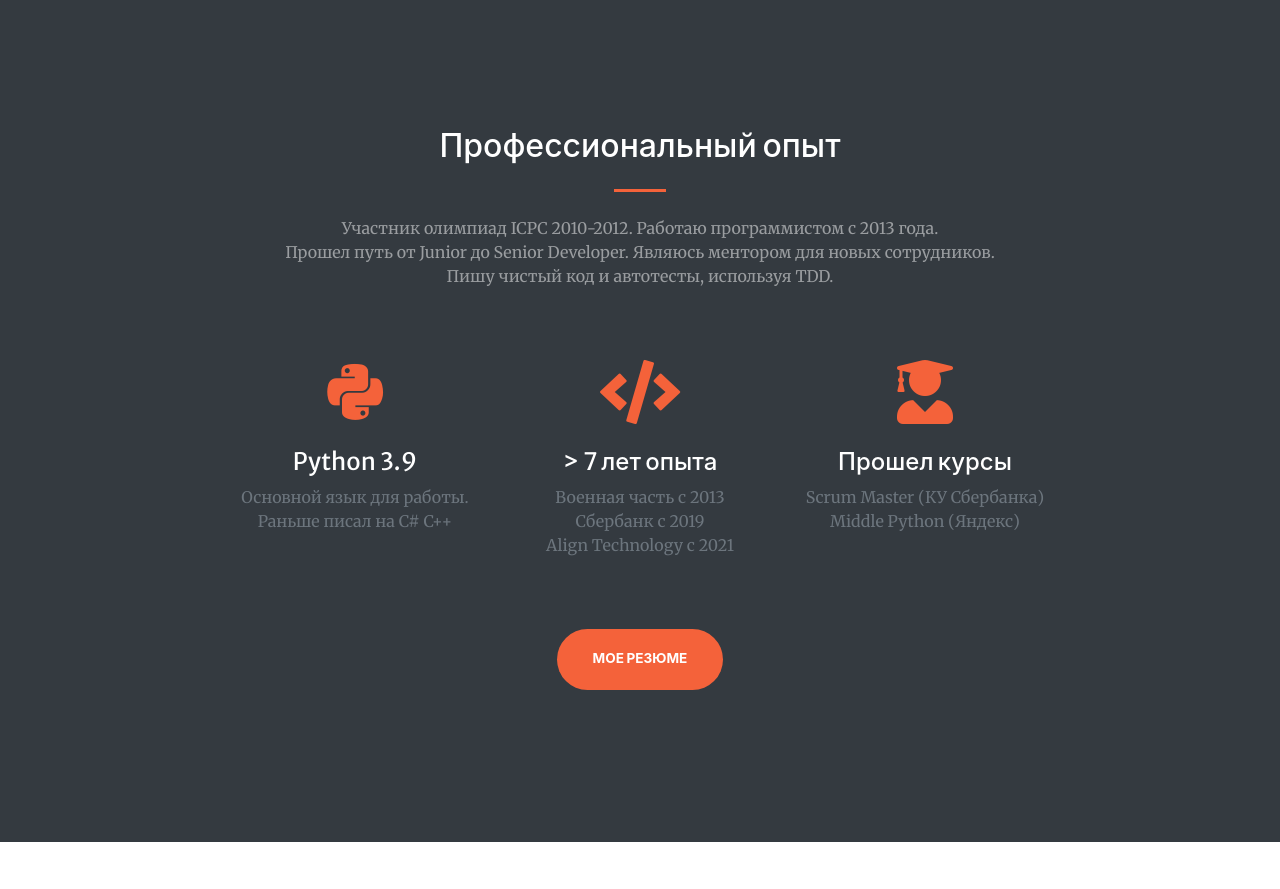
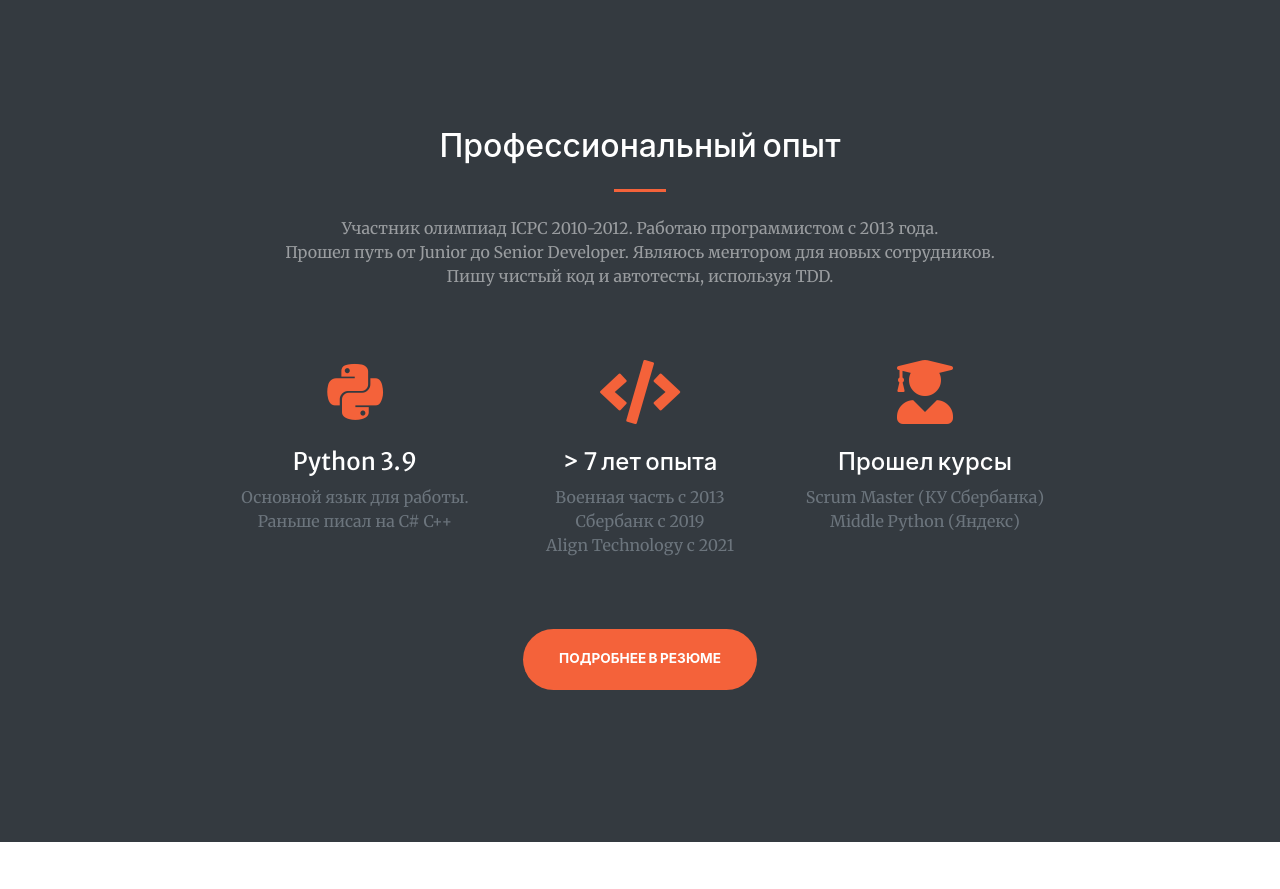
Before and after one commit to mas-aleksey/portfolio-site, a Flask app: page / in a window 1280 px wide. Shown: the part 801-1690 px from the top of the page. Run offline with Flask 2, Linux system fonts and the light colour scheme; data that the repository does not hold is empty; some libraries are stand-ins or nearby versions.

Commit message:
Some info updates

```diff
--- a/templates/index.html
+++ b/templates/index.html
@@ -111,7 +111,7 @@
             </div>
           </div>-->
         </div>
-        <div class="row flex-column"><a class="btn btn-primary btn-xl js-scroll-trigger my-4" href="#services">Мое резюме</a></div>
+        <div class="row flex-column"><a class="btn btn-primary btn-xl js-scroll-trigger my-4" href="#services">Подробнее в резюме</a></div>
       </div>
     </div>
   </section>
```
